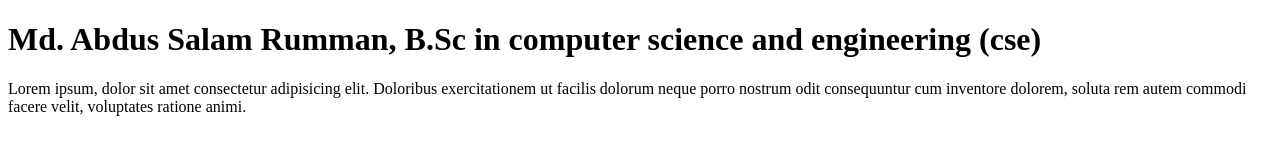
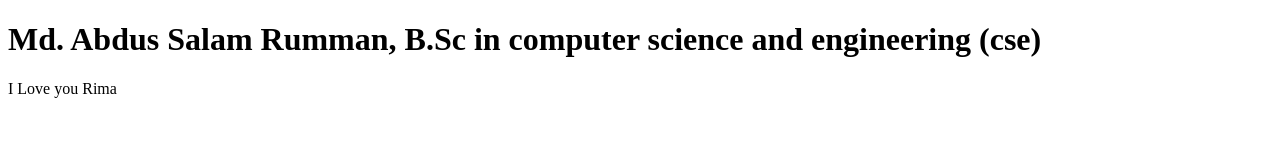
Before and after one commit to mdabdus-salam/Second-website, a plain HTML site: page index.html in a window 1280 px wide. Drawn offline with Linux system fonts and the light colour scheme.

Commit message:
Update index.html

```diff
--- a/index.html
+++ b/index.html
@@ -9,8 +9,7 @@
 <body>
 
 <h1>Md. Abdus Salam Rumman, B.Sc in computer science and engineering (cse) </h1>
-<p> Lorem ipsum, dolor sit amet consectetur adipisicing elit. Doloribus exercitationem ut facilis dolorum neque porro nostrum odit consequuntur cum inventore dolorem, soluta rem autem commodi facere velit, voluptates ratione animi.</p>
-
+<p> I Love you Rima </p>
 </body>
 
 </html>
```
